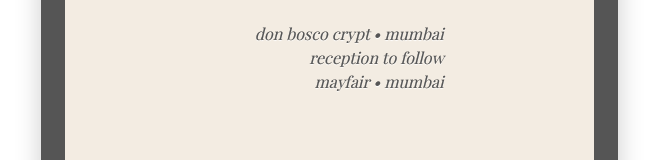
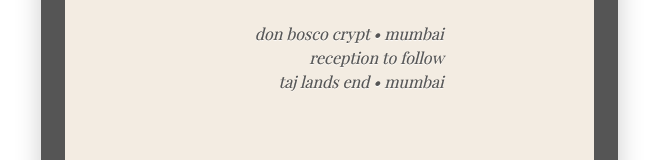
Before and after one commit to cyriac/cyriac.alreena.com, a Nuxt app: page /card in a window 1280 px wide. Shown: the part 577-737 px from the top of the page, without its empty margins (311-969 px from the left). Built offline with nearby package versions, Linux system fonts and the light colour scheme; a web font is replaced by a local one.

Commit message:
copy change

```diff
--- a/pages/card.vue
+++ b/pages/card.vue
@@ -31,7 +31,7 @@
               <div class="dates">JANUARY 19 2019 • 17:30 PM</div>
               <div>don bosco crypt • mumbai</div>
               <div>reception to follow</div>
-              <div>mayfair • mumbai</div>
+              <div>taj lands end • mumbai</div>
             </div>
           </div>
         </div>
```
